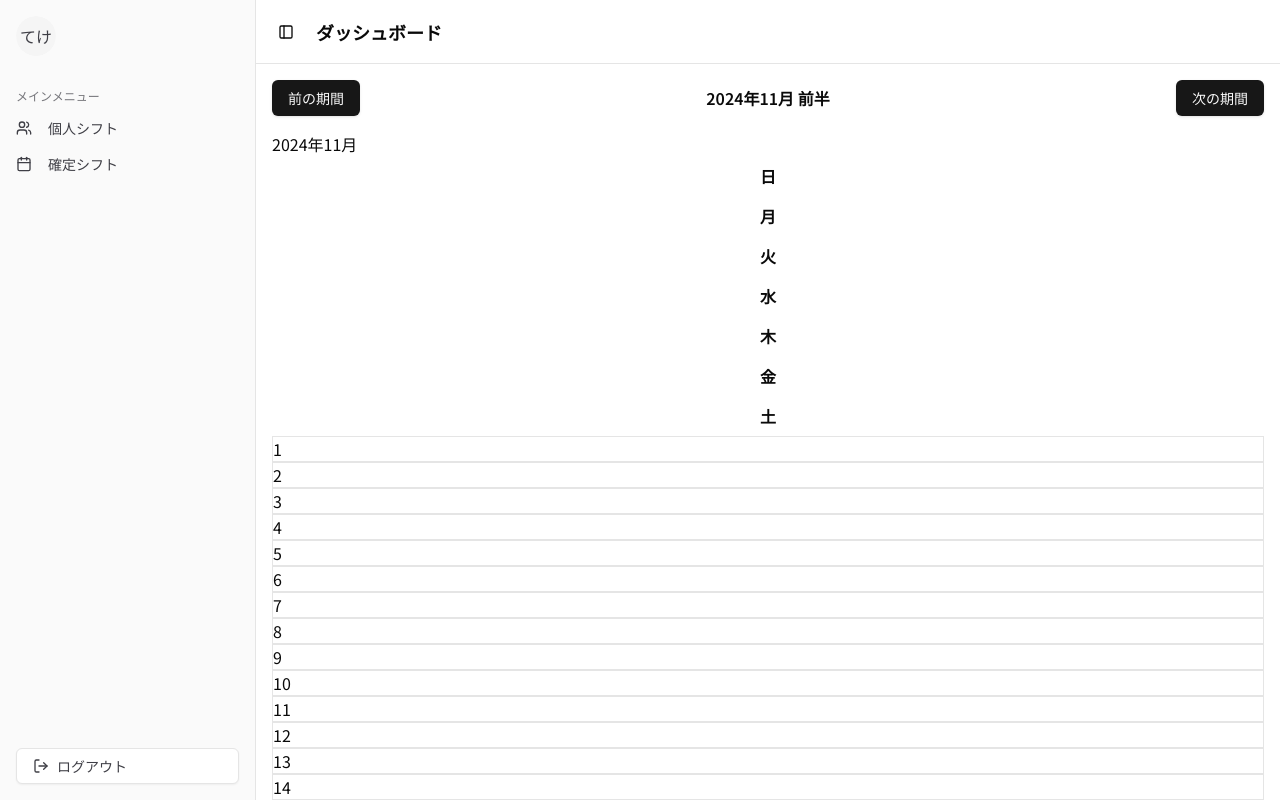
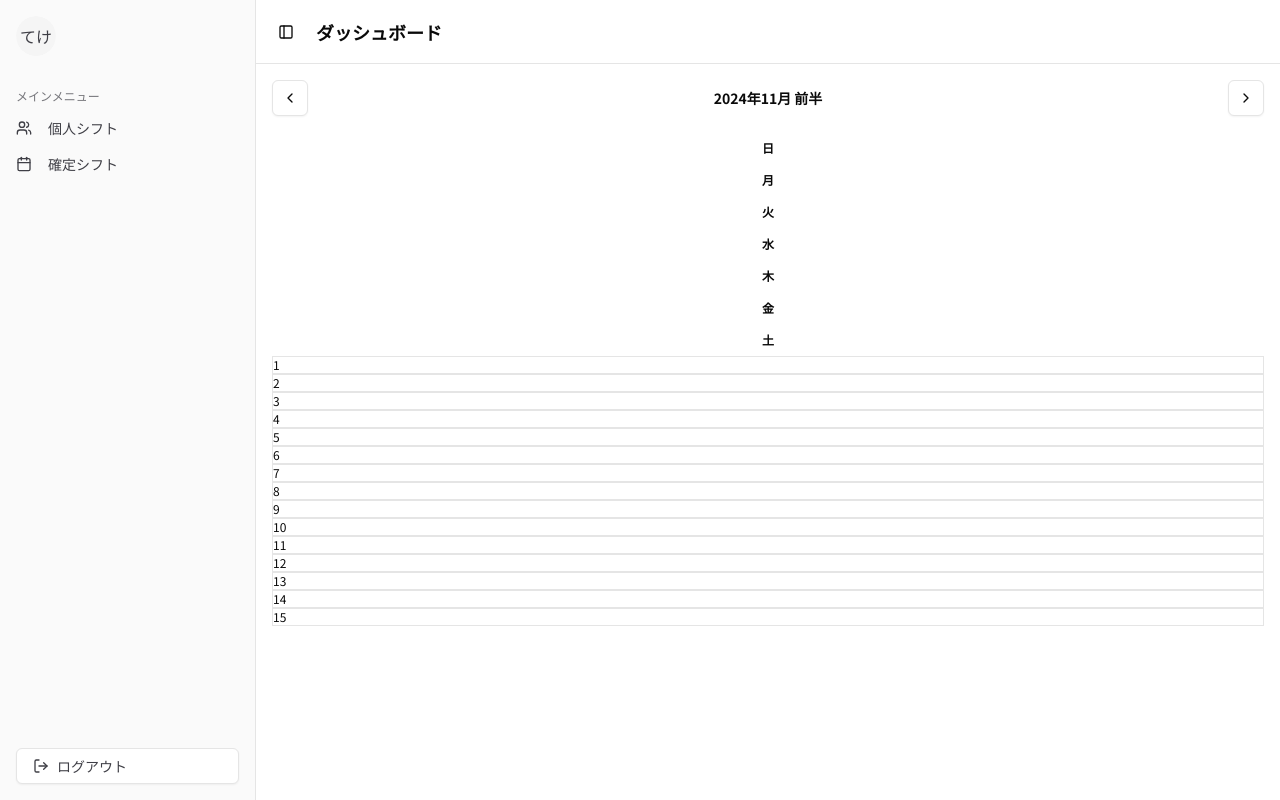
Before and after one commit to haruki1227041209/shifru, a Next.js app in the folder frontend/: page /staff in a window 1280 px wide. Built offline with nearby package versions, Linux system fonts and the light colour scheme.

Commit message:
前半後半ボタンの切り分けと軽微な修正

```diff
--- a/frontend/src/components/calendar/CalendarNavigation.jsx
+++ b/frontend/src/components/calendar/CalendarNavigation.jsx
@@ -1,11 +1,10 @@
 import React from "react";
-import { ChevronLeft, ChevronRight } from "lucide-react"; // 矢印アイコン
+import { ChevronLeft, ChevronRight } from "lucide-react";
 import { Button } from "@/components/ui/button";
 
-const CalendarNavigation = ({ onPrevious, onNext }) => {
+const CalendarNavigation = ({ onPrevious, onNext, title }) => {
   return (
     <div className="flex items-center justify-between mb-4">
-      {/* 前へボタン */}
       <Button
         variant="outline"
         size="icon"
@@ -15,10 +14,8 @@ const CalendarNavigation = ({ onPrevious, onNext }) => {
         <ChevronLeft className="h-5 w-5" />
       </Button>
 
-      {/* 月表示 */}
-      <h1 className="text-lg font-bold">{/* 年月を表示 */}</h1>
+      <h1 className="text-sm font-bold">{title}</h1>
 
-      {/* 次へボタン */}
       <Button
         variant="outline"
         size="icon"
--- a/frontend/src/features/personalShifts/components/StaffShiftCalendar.jsx
+++ b/frontend/src/features/personalShifts/components/StaffShiftCalendar.jsx
@@ -1,5 +1,5 @@
 import { useState } from "react";
-import { Button } from "../../../components/ui/button";
+import CalendarNavigation from "@/components/calendar/CalendarNavigation";
 
 const StaffShiftCalendar = () => {
   const today = new Date();
@@ -35,24 +35,21 @@ const StaffShiftCalendar = () => {
 
   return (
     <div>
-      <div className="flex justify-between items-center mb-4">
-        <Button onClick={goToPrevious}>前の期間</Button>
-        <h2 className="text-m font-semibold">
-          {`${year}年${month + 1}月 ${isFirstHalf ? "前半" : "後半"}`}
-        </h2>
-        <Button onClick={goToNext}>次の期間</Button>
-      </div>
-      <h1>{`${year}年${month + 1}月`}</h1>
+      <CalendarNavigation
+        onPrevious={goToPrevious}
+        onNext={goToNext}
+        title={`${year}年${month + 1}月 ${isFirstHalf ? "前半" : "後半"}`}
+      />
 
-      <div className="grid grid-cols-7 gap-1 text-center">
+      <div className="grid grid-cols-7 gap-0.5 text-center">
         {weekdays.map((weekday) => (
-          <div key={weekday} className="font-bold p-2">
+          <div key={weekday} className="text-xs font-bold p-2">
             {weekday}
           </div>
         ))}
       </div>
 
-      <div className="grid grid-cols-7 gap-1 text-left">
+      <div className="grid grid-cols-7 gap-0.5 text-left">
         {/* 空白セルを追加 */}
         {Array.from({ length: firstDayOfWeek }).map((_, index) => (
           <div key={`empty-${index}`} className="p-1 h-24" />
@@ -62,7 +59,7 @@ const StaffShiftCalendar = () => {
         {dates.map((date) => (
           <div
             key={date}
-            className="border p-1 h-24 overflow-y-auto cursor-pointer"
+            className="border p-1 h-24 text-xs overflow-y-auto cursor-pointer"
           >
             {date}
           </div>
```
